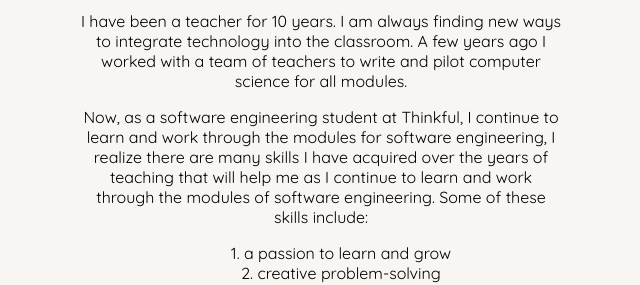
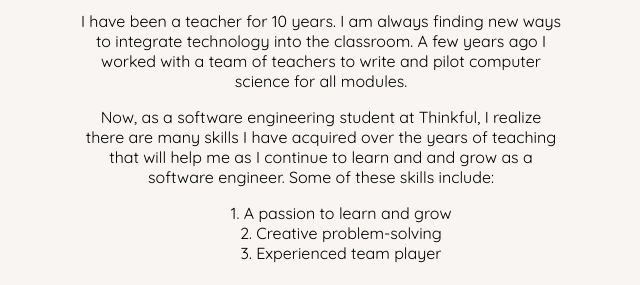
Before and after one commit to kateneilsen/first-portfolio, a plain HTML site: page index.html in a window 1280 px wide. Shown: the part 517-802 px from the top of the page, without its empty margins (319-959 px from the left). Drawn offline with Linux system fonts and the light colour scheme; a script that the page names is missing.

Commit message:
Update index.html

```diff
--- a/index.html
+++ b/index.html
@@ -29,14 +29,14 @@
   <!--about article contains info about me -->
       <article id="about">
         <h2>About Me</h2>
-        <p>I have been a teacher for 10 years. I am  always finding new ways to integrate technology into the classroom. A few years ago I worked with a team of teachers to write and pilot computer science for all modules.</p>
+        <p>I have been a teacher for 10 years. I am always finding new ways to integrate technology into the classroom. A few years ago I worked with a team of teachers to write and pilot computer science for all modules.</p>
 
-        <p>Now, as a software engineering student at Thinkful, I continue to learn and work through the modules for software engineering, I realize there are many skills I have acquired over the years of teaching that will help me as I continue to learn and work through the modules of software engineering. Some of these skills include: </p>
+        <p>Now, as a software engineering student at Thinkful, I realize there are many skills I have acquired over the years of teaching that will help me as I continue to learn and and grow as a software engineer. Some of these skills include: </p>
           <!--ordered list -->
           <ol>
-            <li>a passion to learn and grow</li>
-            <li>creative problem-solving</li>
-            <li>experienced team player</li>
+            <li>A passion to learn and grow</li>
+            <li>Creative problem-solving</li>
+            <li>Experienced team player</li>
           </ol>
         <h3>Other Interests</h3>
         <p>When I am not working or studying, I am spending my time with my 8 year old son. We enjoy: </p>
```
